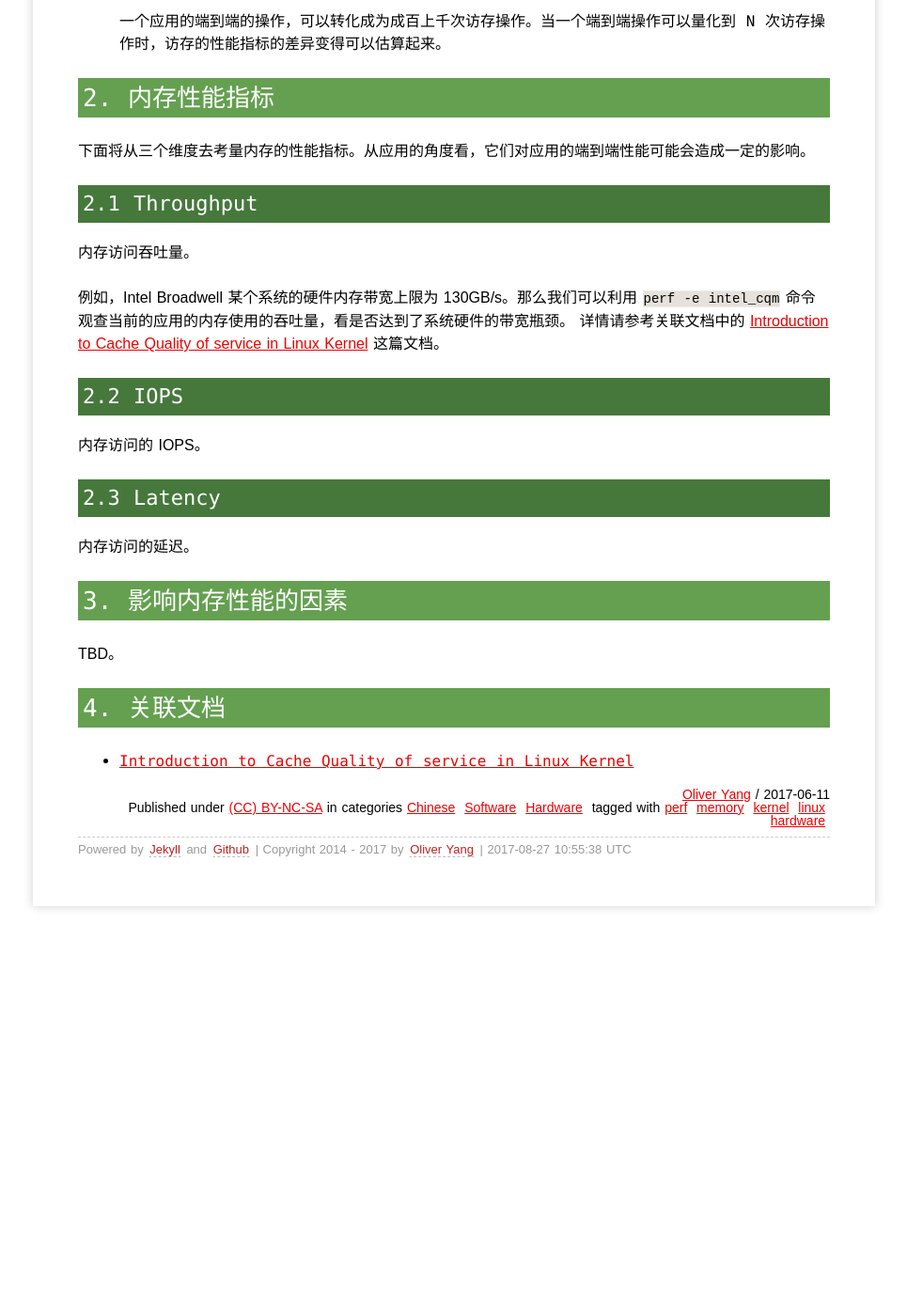
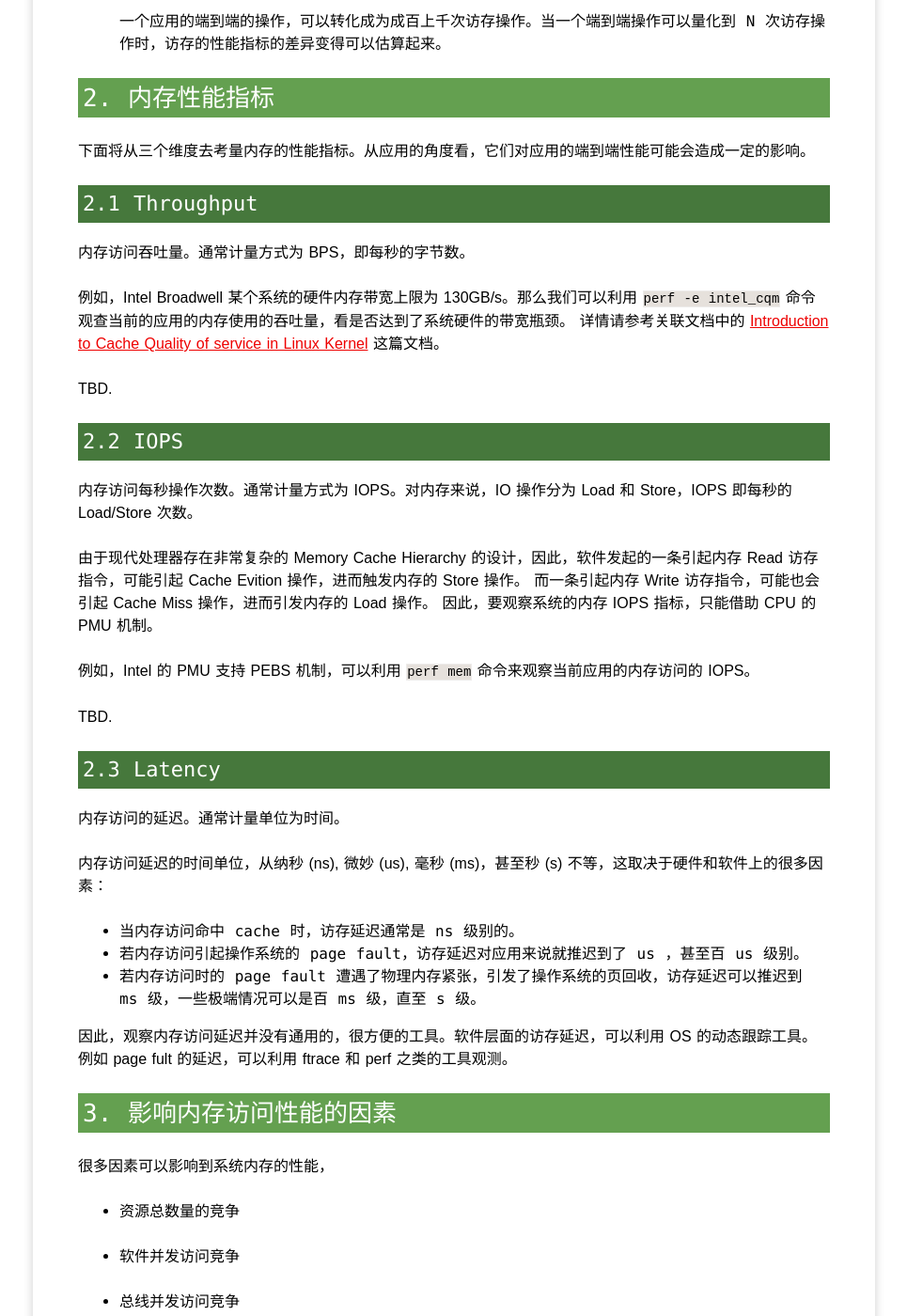
Before and after one commit to yangoliver/yangoliver.github.io, a Jekyll site: the page built from _posts/2017/2017-06-11-linux-memroy-pressure.md, in a window 1280 px wide and 1400 px high, scrolled down 1295 px. Shown: the whole window at 94% size, without its empty margins (157-1122 px from the left). Built offline with Jekyll 4.4.1, drawn with Linux system fonts in a browser that asks for light colours; comment, search, counter and statistics services are not loaded; before the commit the page ends 2307 px from its top, so only the background shows below that; some of the changed text lies outside the part shown.

Commit message:
draft: added IOPS and latency contents.
Signed-off-by: Yong Yang <yangoliver@gmail.com>

```diff
--- a/_posts/2017/2017-06-11-linux-memroy-pressure.md
+++ b/_posts/2017/2017-06-11-linux-memroy-pressure.md
@@ -44,20 +44,47 @@ tags: [perf, memory, kernel, linux, hardware]
 
 ### 2.1 Throughput ###
 
-内存访问吞吐量。
+内存访问吞吐量。通常计量方式为 BPS，即每秒的字节数。
 
 例如，Intel Broadwell 某个系统的硬件内存带宽上限为 130GB/s。那么我们可以利用 `perf -e intel_cqm` 命令观查当前的应用的内存使用的吞吐量，看是否达到了系统硬件的带宽瓶颈。
 详情请参考关联文档中的 [Introduction to Cache Quality of service in Linux Kernel](http://events.linuxfoundation.org/sites/events/files/slides/presentlinuxcon.pdf) 这篇文档。
 
+TBD.
+
 ### 2.2 IOPS ###
 
-内存访问的 IOPS。
+内存访问每秒操作次数。通常计量方式为 IOPS。对内存来说，IO 操作分为 Load 和 Store，IOPS 即每秒的 Load/Store 次数。
+
+由于现代处理器存在非常复杂的 Memory Cache Hierarchy 的设计，因此，软件发起的一条引起内存 Read 访存指令，可能引起 Cache Evition 操作，进而触发内存的 Store 操作。
+而一条引起内存 Write 访存指令，可能也会引起 Cache Miss 操作，进而引发内存的 Load 操作。
+因此，要观察系统的内存 IOPS 指标，只能借助 CPU 的 PMU 机制。
+
+例如，Intel 的 PMU 支持 PEBS 机制，可以利用 `perf mem` 命令来观察当前应用的内存访问的 IOPS。
+
+TBD.
 
 ### 2.3 Latency ###
 
-内存访问的延迟。
+内存访问的延迟。通常计量单位为时间。
 
-## 3. 影响内存性能的因素 ##
+内存访问延迟的时间单位，从纳秒 (ns), 微妙 (us), 毫秒 (ms)，甚至秒 (s) 不等，这取决于硬件和软件上的很多因素：
+- 当内存访问命中 cache 时，访存延迟通常是 ns 级别的。
+- 若内存访问引起操作系统的 page fault，访存延迟对应用来说就推迟到了 us ，甚至百 us 级别。
+- 若内存访问时的 page fault 遭遇了物理内存紧张，引发了操作系统的页回收，访存延迟可以推迟到 ms 级，一些极端情况可以是百 ms 级，直至 s 级。
+
+因此，观察内存访问延迟并没有通用的，很方便的工具。软件层面的访存延迟，可以利用 OS 的动态跟踪工具。例如 page fult 的延迟，可以利用 ftrace 和 perf 之类的工具观测。
+
+## 3. 影响内存访问性能的因素 ##
+
+很多因素可以影响到系统内存的性能，
+
+- 资源总数量的竞争
+
+- 软件并发访问竞争
+
+- 总线并发访问竞争
+
+- 内存的局部性问题
 
 TBD。
 
```
